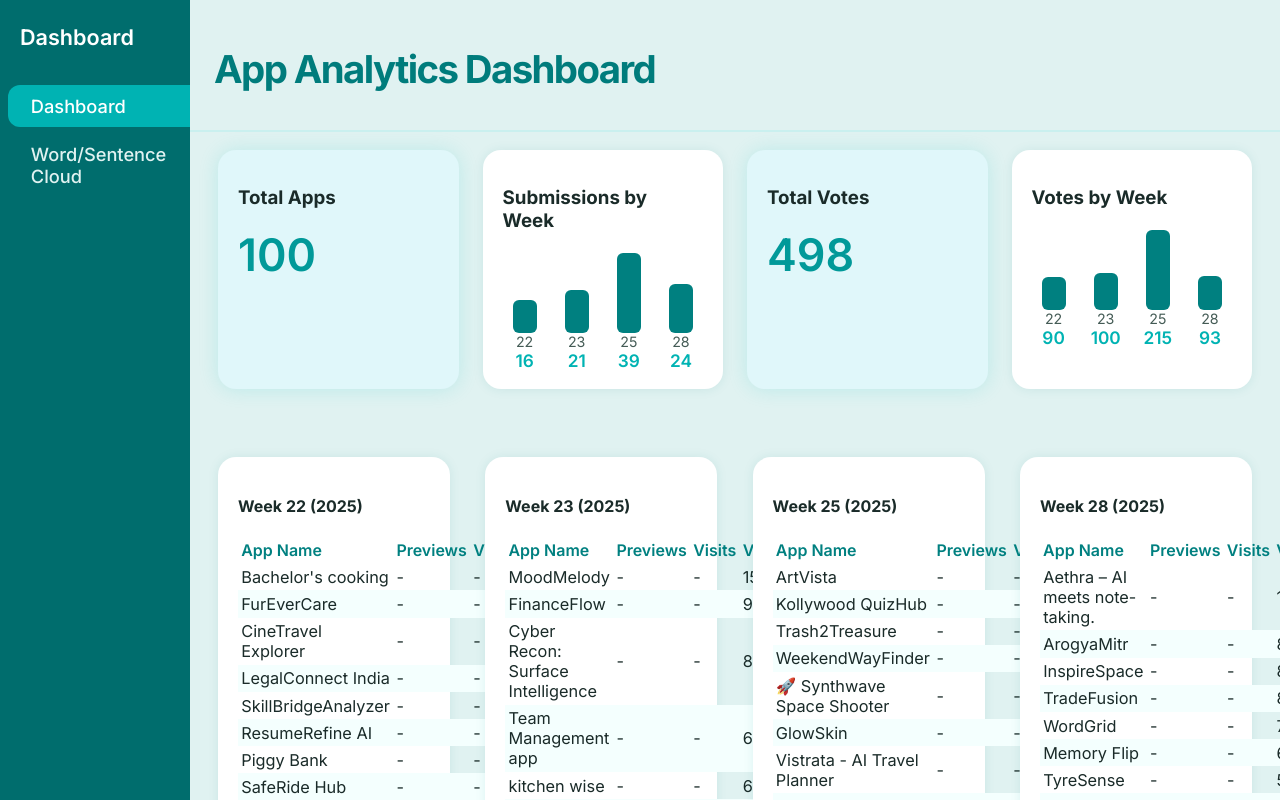
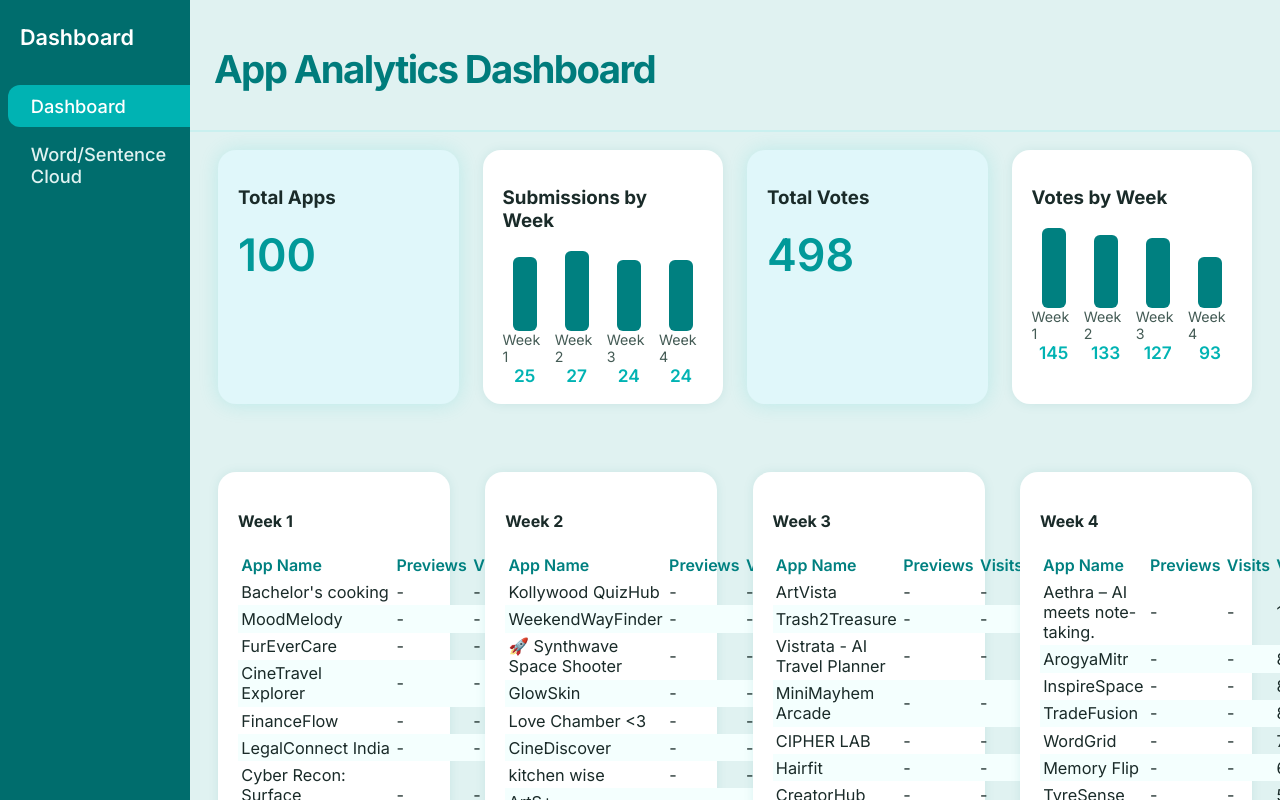
Before and after one commit to DarssiniRamesh/json-dashboard-viewer-52679, a React (Create React App) app in the folder dashboard_frontend/: page / in a window 1280 px wide. Shown: the top 800 px of the page. Built offline with nearby package versions, Linux system fonts and the light colour scheme; the HTML template or start-up script is replaced by a standard one.

Commit message:
CheckPoint - cge3c1e7d7

```diff
--- a/dashboard_frontend/src/App.js
+++ b/dashboard_frontend/src/App.js
@@ -13,34 +13,26 @@ const COLORS = {
   card: "#f8fafc",
 };
 
-// Utility for grouping entries by week
-function groupByWeek(arr, dateKey) {
+/**
+ * Utility for grouping contest entries by contest_week_id,
+ * using contest_week_name or fallback to "Week {id}"
+ * Returns { [contest_week_id]: { label, entries } }
+ */
+function groupByContestWeek(arr) {
   const weeks = {};
   arr.forEach((el) => {
-    const date = new Date(el[dateKey]);
-    // Assume week starts Monday
-    const weekId = `${date.getFullYear()}-W${getWeekNumber(date)}`;
-    if (!weeks[weekId]) weeks[weekId] = [];
-    weeks[weekId].push(el);
+    const weekId = el.contest_week_id || "0";
+    if (!weeks[weekId]) {
+      // Use label from contest_week_name or fallback
+      const label =
+        el.contest_week_name || (weekId ? `Week ${weekId}` : "Week Unknown");
+      weeks[weekId] = { label, entries: [] };
+    }
+    weeks[weekId].entries.push(el);
   });
   return weeks;
 }
-function getWeekNumber(date) {
-  // Copy date so don't modify original
-  const d = new Date(Date.UTC(date.getFullYear(), date.getMonth(), date.getDate()));
-  // Set to nearest Thursday: current date + 4 - current day number
-  d.setUTCDate(d.getUTCDate() + 4 - (d.getUTCDay()||7));
-  // Get first day of year
-  const yearStart = new Date(Date.UTC(d.getUTCFullYear(),0,1));
-  // Calculate full weeks to nearest Thursday
-  const weekNo = Math.ceil((((d - yearStart) / 86400000) + 1)/7);
-  return weekNo;
-}
-function getWeekLabel(weekId) {
-  // E.g. '2024-W13' → 'Week 13 (2024)'
-  const [year, wk] = weekId.split("-W");
-  return `Week ${wk} (${year})`;
-}
+
 
 // ----- Widgets -----
 /** Widget for showing total apps */
@@ -54,23 +46,35 @@ function TotalAppsWidget({ total }) {
   );
 }
 // PUBLIC_INTERFACE
-function SubmissionsByWeekWidget({ submissionsByWeek }) {
-  /** Bar chart widget for number of submissions per week */
-  const weekIds = Object.keys(submissionsByWeek).sort();
+function SubmissionsByWeekWidget({ submissionsByWeek, weekLabels }) {
+  /** Bar chart widget for number of submissions per contest week */
+  const weekIds = Object.keys(submissionsByWeek);
   const max = Math.max(...weekIds.map((w) => submissionsByWeek[w].length));
   return (
     <div className="dashboard-card">
       <h3>Submissions by Week</h3>
-      <div style={{ display: "flex", gap: 8, alignItems:"end", minHeight: 120 }}>
+      <div style={{ display: "flex", gap: 8, alignItems: "end", minHeight: 120 }}>
         {weekIds.map((w) => (
-          <div key={w} style={{ flex:1, display: "flex", flexDirection: "column", alignItems:"center"}}>
-            <div style={{
+          <div
+            key={w}
+            style={{
+              flex: 1,
+              display: "flex",
+              flexDirection: "column",
+              alignItems: "center",
+            }}
+          >
+            <div
+              style={{
                 background: COLORS.primary,
                 width: 24,
-              height: 80 * (submissionsByWeek[w].length/max || 0.1),
+                height: 80 * (submissionsByWeek[w].length / max || 0.1),
                 borderRadius: 6,
-            }} />
-            <div className="stat-label">{w.split("-W")[1]}</div>
+              }}
+            />
+            <div className="stat-label">
+              {weekLabels && weekLabels[w] ? weekLabels[w] : `Week ${w}`}
+            </div>
             <div className="stat-caption">{submissionsByWeek[w].length}</div>
           </div>
         ))}
@@ -89,23 +93,35 @@ function TotalVotesWidget({ totalVotes }) {
   );
 }
 // PUBLIC_INTERFACE
-function VotesByWeekWidget({ votesByWeek }) {
-  /** Bar chart widget for votes per week */
-  const weekIds = Object.keys(votesByWeek).sort();
+function VotesByWeekWidget({ votesByWeek, weekLabels }) {
+  /** Bar chart widget for votes per contest week */
+  const weekIds = Object.keys(votesByWeek);
   const max = Math.max(...weekIds.map((w) => votesByWeek[w]));
   return (
     <div className="dashboard-card">
       <h3>Votes by Week</h3>
-      <div style={{ display: "flex", gap: 8, alignItems:"end", minHeight: 120 }}>
+      <div style={{ display: "flex", gap: 8, alignItems: "end", minHeight: 120 }}>
         {weekIds.map((w) => (
-          <div key={w} style={{ flex:1, display: "flex", flexDirection: "column", alignItems:"center"}}>
-            <div style={{
+          <div
+            key={w}
+            style={{
+              flex: 1,
+              display: "flex",
+              flexDirection: "column",
+              alignItems: "center",
+            }}
+          >
+            <div
+              style={{
                 background: COLORS.primary,
                 width: 24,
-              height: 80 * (votesByWeek[w]/max || 0.1),
+                height: 80 * (votesByWeek[w] / max || 0.1),
                 borderRadius: 6,
-            }} />
-            <div className="stat-label">{w.split("-W")[1]}</div>
+              }}
+            />
+            <div className="stat-label">
+              {weekLabels && weekLabels[w] ? weekLabels[w] : `Week ${w}`}
+            </div>
             <div className="stat-caption">{votesByWeek[w]}</div>
           </div>
         ))}
@@ -114,26 +130,29 @@ function VotesByWeekWidget({ votesByWeek }) {
   );
 }
 // PUBLIC_INTERFACE
-function TopAppsWidget({ weekId, apps }) {
-  /** Widget showing top 10 apps for a given week */
+function TopAppsWidget({ weekLabel, apps }) {
+  /** Widget showing top 10 apps for a given contest week */
   return (
     <div className="dashboard-card">
-      <h4>{getWeekLabel(weekId)}</h4>
+      <h4>{weekLabel}</h4>
       <table className="top-apps-table">
         <thead>
           <tr>
-            <th>App Name</th><th>Previews</th><th>Visits</th><th>Votes</th>
+            <th>App Name</th>
+            <th>Previews</th>
+            <th>Visits</th>
+            <th>Votes</th>
           </tr>
         </thead>
         <tbody>
-          {apps.slice(0,10).map((app,i) =>
+          {(apps || []).slice(0, 10).map((app, i) => (
             <tr key={app.app_id || app.app_name || i}>
               <td>{app.app_name ?? app.name}</td>
               <td>{app.preview_count ?? "-"}</td>
               <td>{app.visit_count ?? "-"}</td>
               <td>{app.vote_count ?? app.votes ?? 0}</td>
             </tr>
-          )}
+          ))}
         </tbody>
       </table>
     </div>
@@ -234,29 +253,46 @@ function App() {
   ];
   const validEntries = entries && entries.length > 0 ? entries : fallbackEntries;
 
-  // Use "app_created_at" for grouping
-  const submissionsByWeek = groupByWeek(validEntries, "app_created_at");
-  const weekIds = Object.keys(submissionsByWeek).sort();
+  // ---------- Group data by contest week ----------
+  const weeks = groupByContestWeek(validEntries);
+  // Sorted by week id (as integer) for presentational order
+  const weekIds = Object.keys(weeks)
+    .filter(k => k && !isNaN(Number(k)))
+    .sort((a, b) => Number(a) - Number(b));
+  // Fallback for data without contest_week_id
+  if (weekIds.length === 0 && Object.keys(weeks).length > 0) {
+    weekIds.push(...Object.keys(weeks));
+  }
 
-  // Use "vote_count"
+  // Submissions by week (count)
+  const submissionsByWeek = {};
+  weekIds.forEach((weekId) => {
+    submissionsByWeek[weekId] = weeks[weekId]?.entries ?? [];
+  });
+
+  // Votes by week
   const votesByWeek = {};
   let voteTotal = 0;
-  validEntries.forEach((app) => {
-    const date = new Date(app.app_created_at);
-    const weekId = `${date.getFullYear()}-W${getWeekNumber(date)}`;
-    const votes = app.vote_count ?? app.votes ?? 0;
-    votesByWeek[weekId] = (votesByWeek[weekId] || 0) + votes;
-    voteTotal += votes;
+  weekIds.forEach((weekId) => {
+    const apps = weeks[weekId]?.entries || [];
+    votesByWeek[weekId] = apps.reduce(
+      (acc, app) => acc + (app.vote_count ?? app.votes ?? 0),
+      0
+    );
+    voteTotal += votesByWeek[weekId] || 0;
   });
 
   // Top apps per week
   const weekTopApps = {};
   weekIds.forEach((weekId) => {
-    weekTopApps[weekId] = submissionsByWeek[weekId]
+    weekTopApps[weekId] = (weeks[weekId]?.entries ?? [])
       .slice()
-      .sort((a, b) => (b.vote_count ?? b.votes ?? 0) - (a.vote_count ?? a.votes ?? 0)
-                  || (b.visit_count ?? 0) - (a.visit_count ?? 0)
-                  || (b.preview_count ?? 0) - (a.preview_count ?? 0));
+      .sort(
+        (a, b) =>
+          (b.vote_count ?? b.votes ?? 0) - (a.vote_count ?? a.votes ?? 0) ||
+          (b.visit_count ?? 0) - (a.visit_count ?? 0) ||
+          (b.preview_count ?? 0) - (a.preview_count ?? 0)
+      );
   });
 
   // Word and sentence clouds
@@ -312,18 +348,30 @@ function App() {
             )}
             <div className="dashboard-row">
               <TotalAppsWidget total={validEntries.length} />
-              <SubmissionsByWeekWidget submissionsByWeek={submissionsByWeek}/>
-              <TotalVotesWidget totalVotes={voteTotal}/>
-              <VotesByWeekWidget votesByWeek={votesByWeek}/>
+              <SubmissionsByWeekWidget
+                submissionsByWeek={submissionsByWeek}
+                weekLabels={weekIds.reduce((acc, id) => {
+                  acc[id] = weeks[id]?.label ?? `Week ${id}`;
+                  return acc;
+                }, {})}
+              />
+              <TotalVotesWidget totalVotes={voteTotal} />
+              <VotesByWeekWidget
+                votesByWeek={votesByWeek}
+                weekLabels={weekIds.reduce((acc, id) => {
+                  acc[id] = weeks[id]?.label ?? `Week ${id}`;
+                  return acc;
+                }, {})}
+              />
             </div>
             <div className="dashboard-row top-apps-row">
-              {weekIds.slice(0,4).map((weekId) =>
+              {weekIds.slice(0, 4).map((weekId) => (
                 <TopAppsWidget
                   key={weekId}
-                  weekId={weekId}
+                  weekLabel={weeks[weekId]?.label ?? `Week ${weekId}`}
                   apps={weekTopApps[weekId]}
                 />
-              )}
+              ))}
             </div>
           </div>
         ) : route === "/clouds" ? (
```
Also changed, not shown: 2 other files (tests, documents, lock files or other folders). Lines whose indentation alone changed are shown as unchanged.
